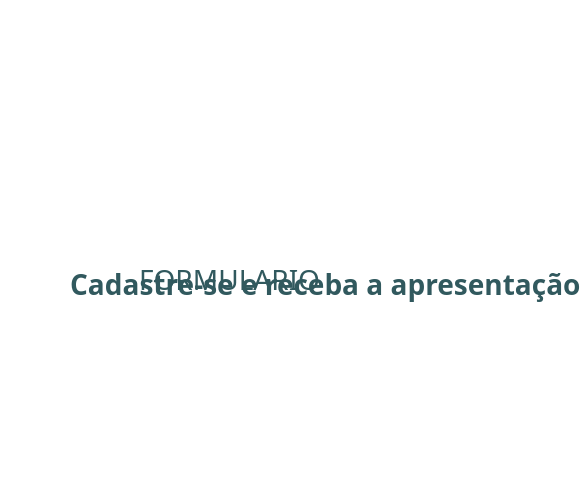
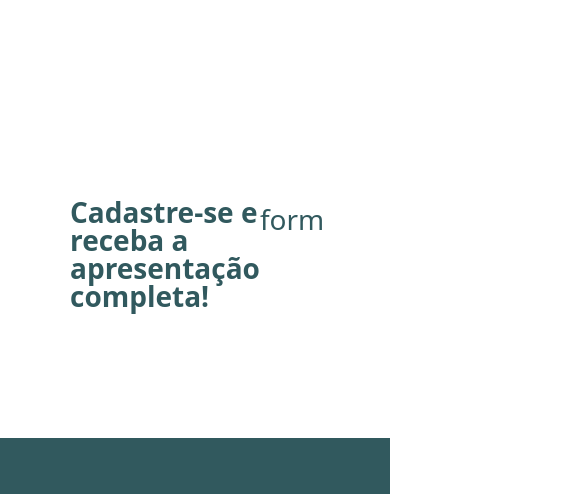
Before and after one commit to diegomontec/salsa, a Next.js app: page / in a window 390 px wide. Shown: the part 3682-4176 px from the top of the page, 585 px wide, since content can reach past the window. Built offline with nearby package versions, Linux system fonts and the light colour scheme.

Commit message:
ResponsividadeSecaoQuatro

```diff
--- a/src/app/section/SecaoQuatro.tsx
+++ b/src/app/section/SecaoQuatro.tsx
@@ -1,14 +1,12 @@
 export default function SecaoQuatro() {
   return (
     <div>
-      <div className="w-full relative flex flex-row items-start justify-start py-[8rem] px-[4.375rem] box-border text-left text-[1.75rem] text-verde font-work-sans">
-        <div className="flex-1 flex flex-row items-center justify-between">
-          <div className="flex-1 relative h-[20.625rem]">
-            <b className="absolute top-[9.75rem] left-[0rem] leading-[1.75rem] flex items-center w-[49.375rem]">
-              Cadastre-se e receba a apresentação completa!
-            </b>
-          </div>
-            FORMULARIO
+      <div className="w-full relative flex flex-row md:flex-col items-start justify-start py-[8rem] px-[4.375rem] box-border text-left text-[1.75rem] text-verde font-work-sans">
+        <b className="leading-[1.75rem] flex items-center w-[49.375rem]">
+          Cadastre-se e receba a apresentação completa!
+        </b>
+        <div className="formulario">
+          form
         </div>
       </div>
     </div>
--- a/src/app/section/SecaoTres.tsx
+++ b/src/app/section/SecaoTres.tsx
@@ -4,7 +4,7 @@ export default function SecaoTres() {
   return (
     <div>
       <div className="w-full relative flex flex-col items-start justify-start py-[8rem] px-[4.375rem] box-border gap-[4rem] text-left text-[1.75rem] text-verde font-work-sans">
-        <b className="w-[80.938rem] relative uppercase inline-block">
+        <b className="w-full relative uppercase inline-block">
           UM MERGULHO À BEIRA-MAR DE GUAXUMA
         </b>
         <Image
```
